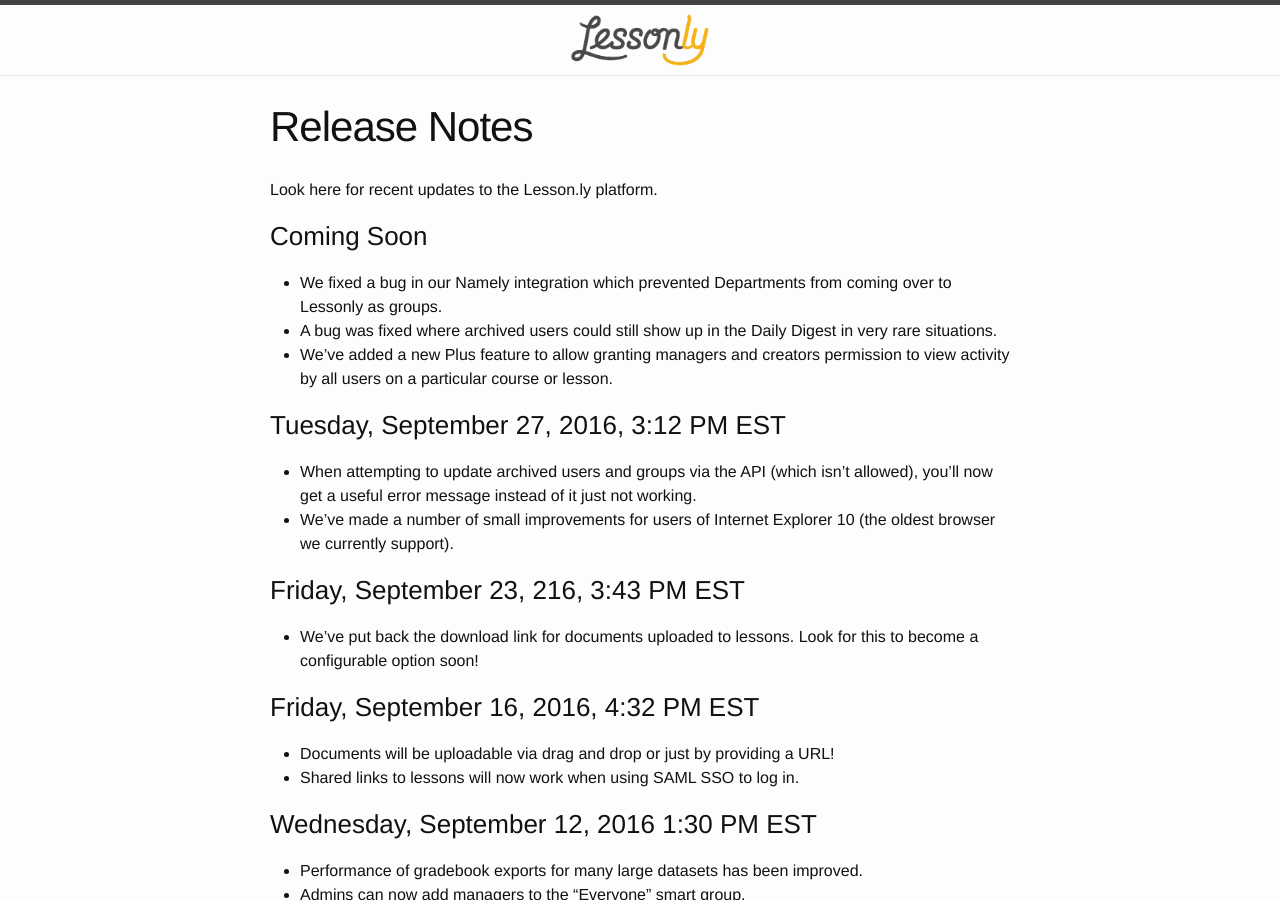
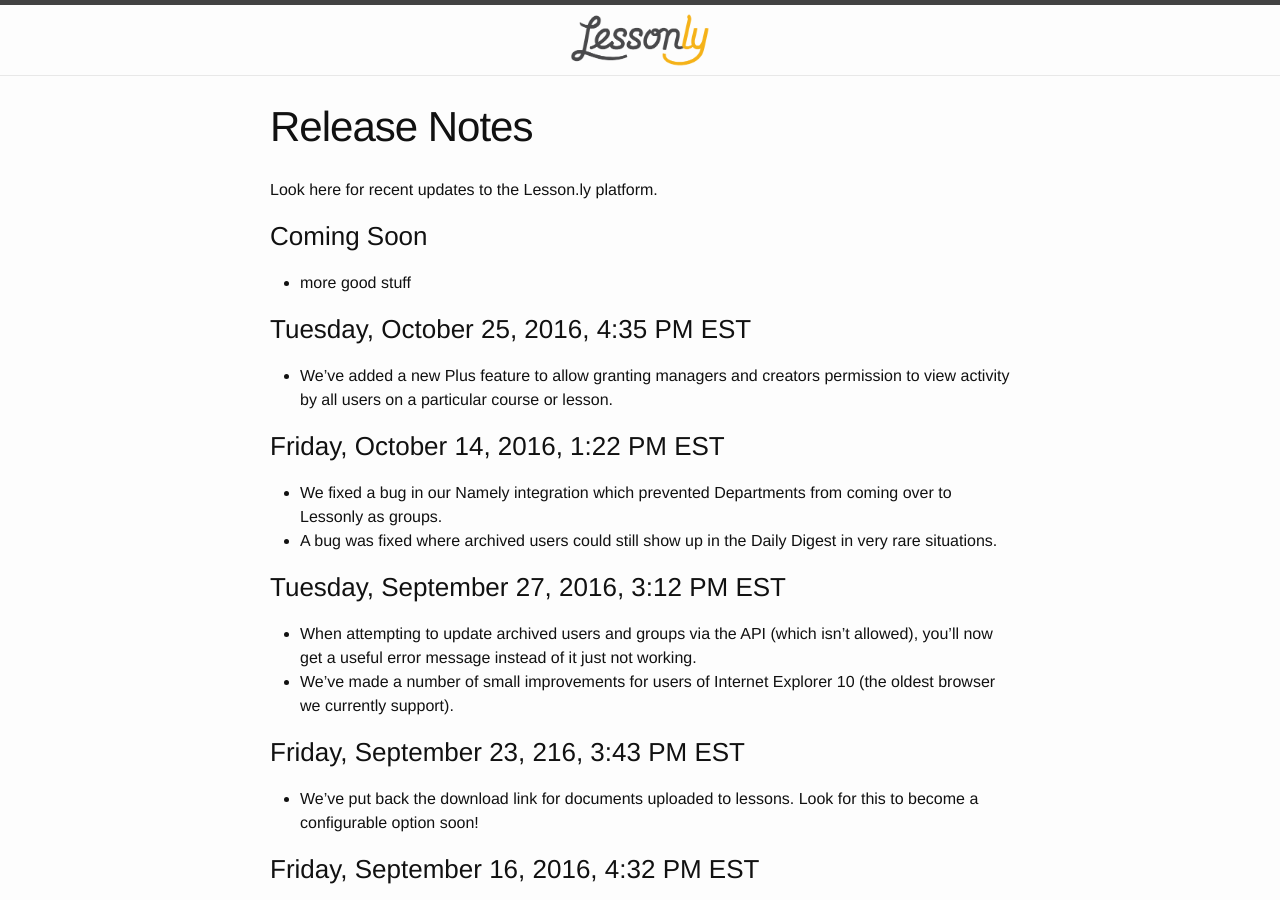
Before and after one commit to isabella232/lessonly.github.io, a Jekyll site: the page built from release-notes.md, in a window 1280 px wide and 900 px high. Built offline with Jekyll 4.4.1, drawn with Linux system fonts in a browser that asks for light colours.

Commit message:
Backfill some deployed features

```diff
--- a/release-notes.md
+++ b/release-notes.md
@@ -8,9 +8,16 @@
 
 ### Coming Soon
 
+- more good stuff
+
+### Tuesday, October 25, 2016, 4:35 PM EST
+
+- We’ve added a new Plus feature to allow granting managers and creators permission to view activity by all users on a particular course or lesson.
+
+### Friday, October 14, 2016, 1:22 PM EST
+
 - We fixed a bug in our Namely integration which prevented Departments from coming over to Lessonly as groups.
 - A bug was fixed where archived users could still show up in the Daily Digest in very rare situations.
-- We’ve added a new Plus feature to allow granting managers and creators permission to view activity by all users on a particular course or lesson.
 
 ### Tuesday, September 27, 2016, 3:12 PM EST
 
```
